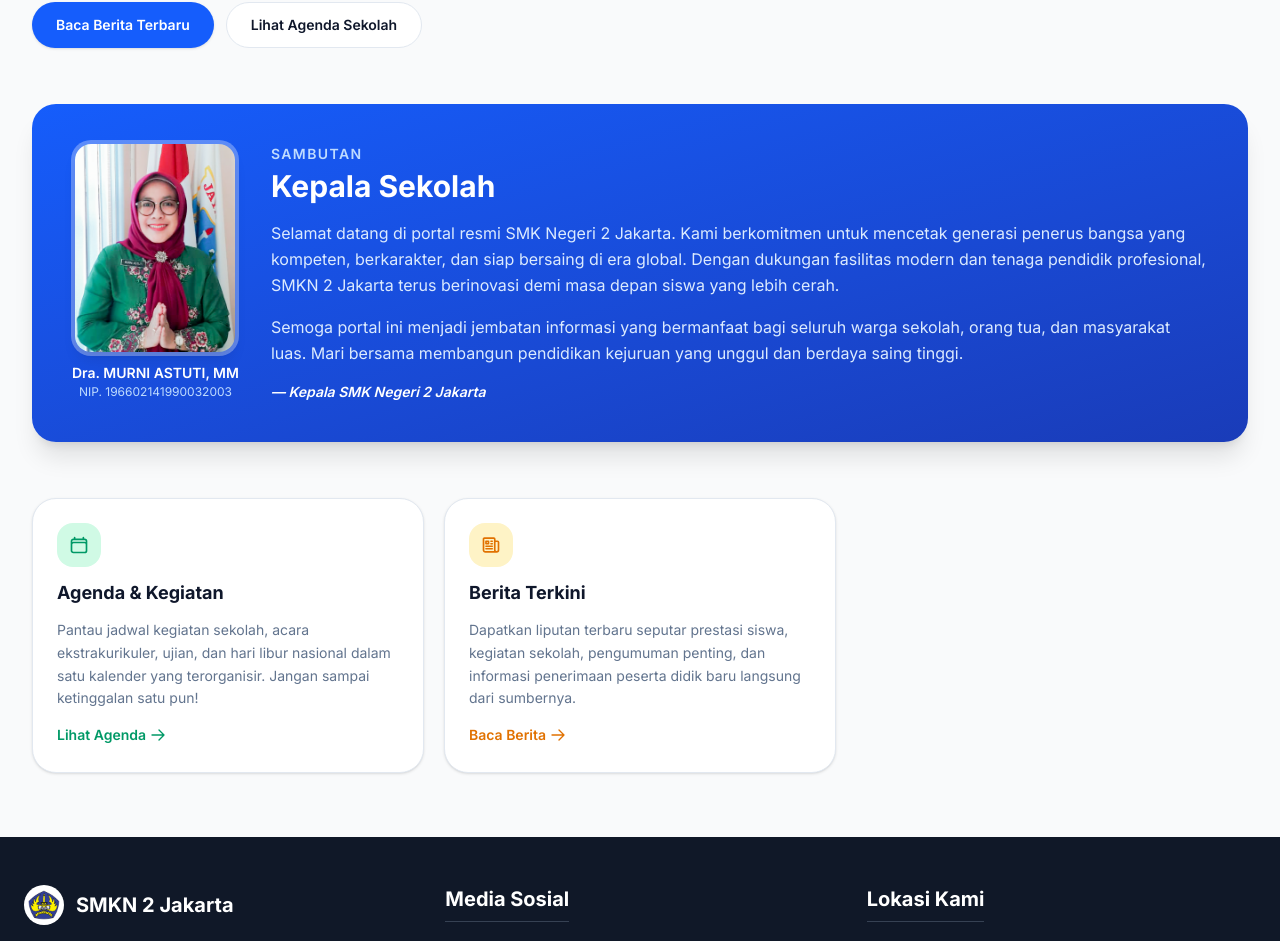
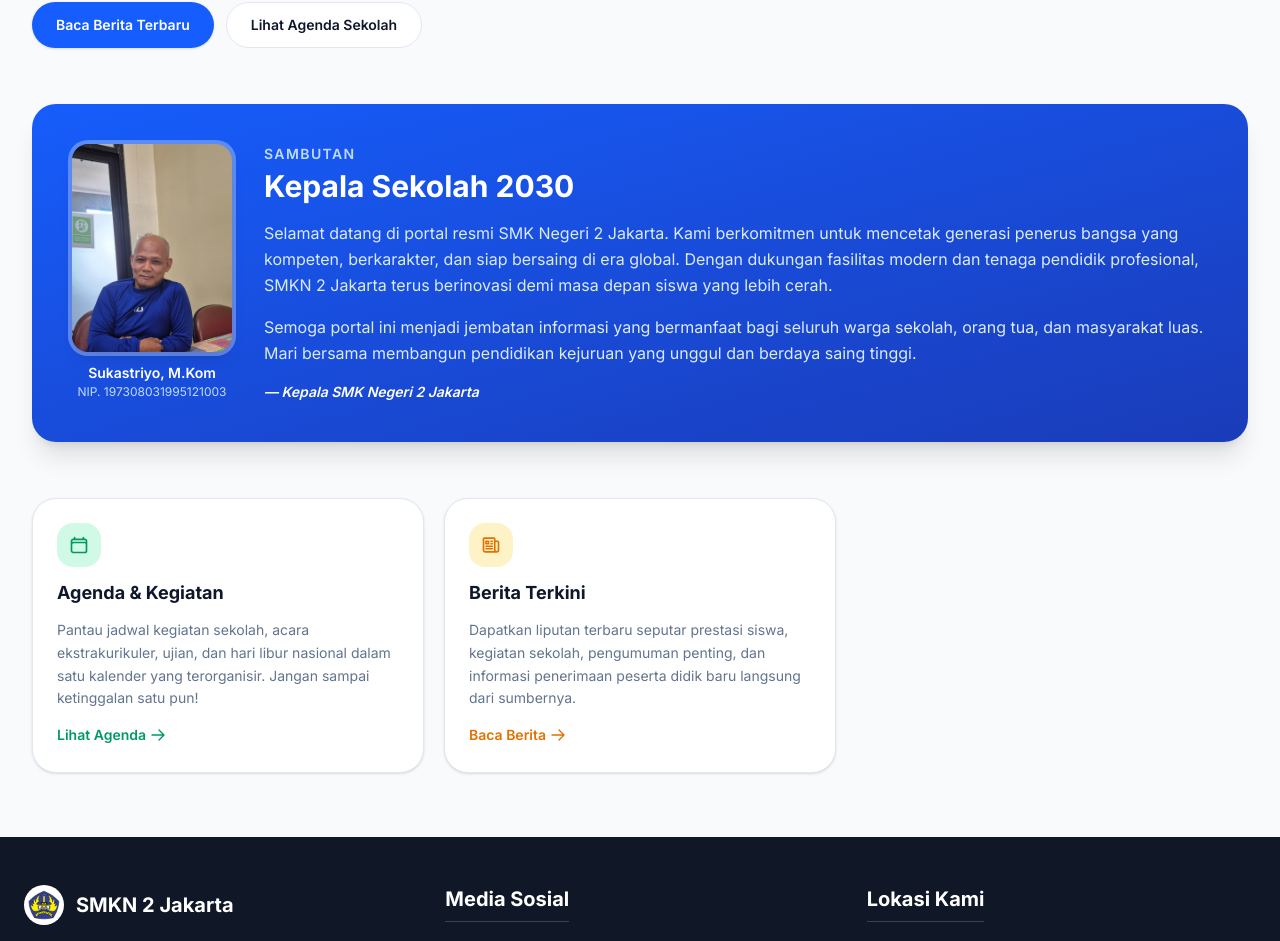
Before and after one commit to myane234/portal-sekolah, a React (Vite) app: page / in a window 1280 px wide. Shown: the part 1074-2015 px from the top of the page. Built offline with nearby package versions, Linux system fonts and the light colour scheme; no server answers.

Commit message:
kepsek baru

```diff
--- a/src/component/Home.jsx
+++ b/src/component/Home.jsx
@@ -28,7 +28,7 @@
   return (
     <main className="max-w-7xl mx-auto px-4 sm:px-6 lg:px-8 mt-8 pb-16 space-y-14">
 
-        <div className="rounded-[2rem] overflow-hidden shadow-2xl ring-1 ring-slate-200">
+      <div className="rounded-[2rem] overflow-hidden shadow-2xl ring-1 ring-slate-200">
         <img
           src="/HomeKeluargaBesar.webp"
           alt="Keluarga Besar SMK Negeri 2 Jakarta"
@@ -52,7 +52,7 @@
               Selamat datang di portal resmi SMKN 2 Jakarta
             </h1>
             <p className="text-base sm:text-lg text-slate-600 leading-8">
-             SMKN 2 JAKARTA merupakan salah satu sekolah jenjang SMK berstatus Negeri yang berada di wilayah Kec. Gambir, Kota Jakarta Pusat, D.K.I. Jakarta. SMKN 2 JAKARTA didirikan pada tanggal 1 Januari 1970 dengan Nomor SK Pendirian 23532-58 yang berada dalam naungan Kementerian Pendidikan dan Kebudayaan. Dalam kegiatan pembelajaran, sekolah yang memiliki 693 siswa ini dibimbing oleh 38 guru yang profesional di bidangnya. Kepala Sekolah SMKN 2 JAKARTA saat ini adalah Murni Astuti. Operator yang bertanggung jawab adalah Bambang Hermawan.SMKN 2 JAKARTA merupakan salah satu sekolah jenjang SMK di wilayah Kota Jakarta Pusat yang menawarkan pendidikan berkualitas dengan terakreditasi A dan sertifikasi ISO 9001:2008. Dengan adanya keberadaan SMKN 2 JAKARTA, diharapkan dapat memberikan kontribusi dalam mencerdaskan anak bangsa di wilayah Kec. Gambir, Kota Jakarta Pusat.
+              SMKN 2 JAKARTA merupakan salah satu sekolah jenjang SMK berstatus Negeri yang berada di wilayah Kec. Gambir, Kota Jakarta Pusat, D.K.I. Jakarta. SMKN 2 JAKARTA didirikan pada tanggal 1 Januari 1970 dengan Nomor SK Pendirian 23532-58 yang berada dalam naungan Kementerian Pendidikan dan Kebudayaan. Dalam kegiatan pembelajaran, sekolah yang memiliki 693 siswa ini dibimbing oleh 38 guru yang profesional di bidangnya. Kepala Sekolah SMKN 2 JAKARTA saat ini adalah Murni Astuti. Operator yang bertanggung jawab adalah Bambang Hermawan.SMKN 2 JAKARTA merupakan salah satu sekolah jenjang SMK di wilayah Kota Jakarta Pusat yang menawarkan pendidikan berkualitas dengan terakreditasi A dan sertifikasi ISO 9001:2008. Dengan adanya keberadaan SMKN 2 JAKARTA, diharapkan dapat memberikan kontribusi dalam mencerdaskan anak bangsa di wilayah Kec. Gambir, Kota Jakarta Pusat.
             </p>
           </div>
 
@@ -81,8 +81,8 @@
           <div className="flex-shrink-0 flex flex-col items-center gap-3">
             <div className="w-36 h-44 sm:w-40 sm:h-52 rounded-2xl overflow-hidden ring-4 ring-white/30 shadow-lg bg-blue-500">
               <img
-                src="/kepsek.png"
-                alt="Foto Kepala Sekolah SMKN 2 Jakarta"
+                src="/Kepsek2030.jpeg"
+                alt="Foto Kepala Sekolah SMKN 2 Jakarta 2030"
                 className="w-full h-full object-cover object-top"
                 width="160"
                 height="208"
@@ -101,8 +101,8 @@
               />
             </div>
             <div className="text-center">
-              <p className="text-white font-semibold text-sm leading-tight">Dra. MURNI ASTUTI, MM</p>
-              <p className="text-blue-200 text-xs mt-0.5">NIP. 196602141990032003</p>
+              <p className="text-white font-semibold text-sm leading-tight">Sukastriyo, M.Kom</p>
+              <p className="text-blue-200 text-xs mt-0.5">NIP. 197308031995121003</p>
             </div>
           </div>
 
@@ -110,7 +110,7 @@
           <div className="flex-1 space-y-4">
             <div>
               <p className="text-blue-200 text-sm font-semibold uppercase tracking-widest">Sambutan</p>
-              <h2 className="text-white text-2xl sm:text-3xl font-bold mt-1">Kepala Sekolah</h2>
+              <h2 className="text-white text-2xl sm:text-3xl font-bold mt-1">Kepala Sekolah 2030</h2>
             </div>
             <p className="text-blue-100 leading-relaxed text-sm sm:text-base">
               Selamat datang di portal resmi SMK Negeri 2 Jakarta. Kami berkomitmen untuk mencetak
```
Also changed, not shown: public/Kepsek2030.jpeg (added), public/kepsek.png (deleted).
